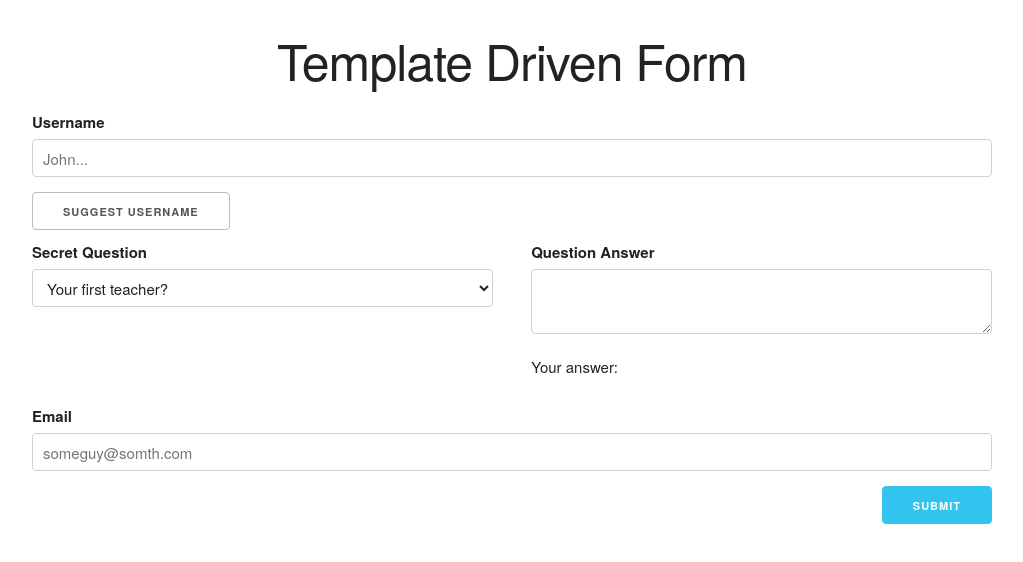
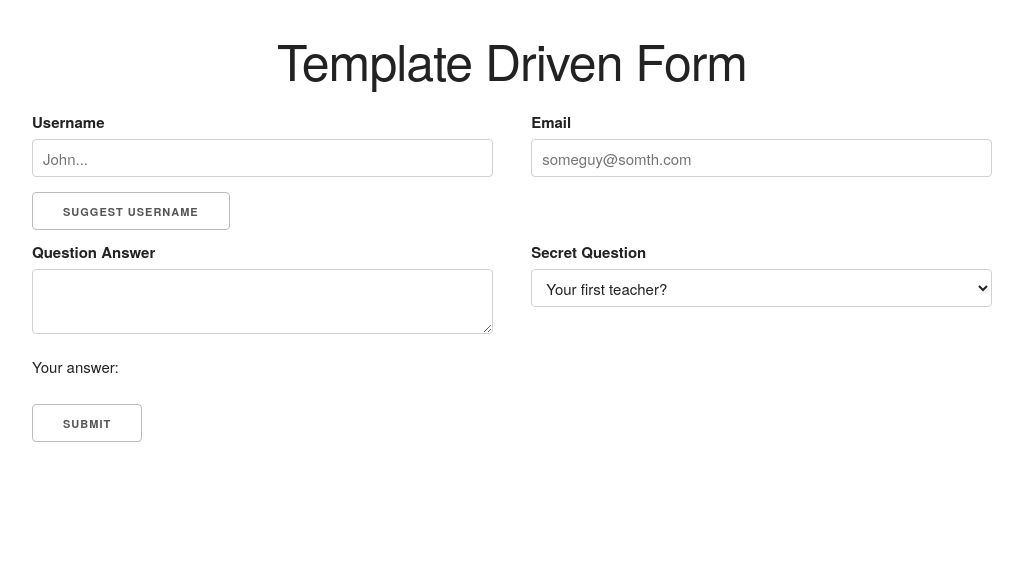
Before and after one commit to du-almeidalima/angular-course, an Angular app: page / in a window 1280 px wide. Shown: the top 562 px of the page, without its empty margins (128-1151 px from the left). Built offline with nearby package versions, Linux system fonts and the light colour scheme.

Commit message:
Section 15: (TD) Grouping Form Controls

```diff
--- a/src/app/app.component.html
+++ b/src/app/app.component.html
@@ -2,25 +2,28 @@
 
   <h1 style="text-align: center; margin-top: 30px;">Template Driven Form</h1>
   <form (ngSubmit)="onSubmit(f)" #f="ngForm">
-    <div class="row">
-      <div class="twelve columns">
+
+    <!-- userData Group-->
+    <div class="row" ngModelGroup="userData" #userData="ngModelGroup">
+      <div class="six columns">
         <label for="username">Username</label>
         <input ngModel required
                name="username" class="u-full-width" type="text" placeholder="John..." id="username">
         <button type="button">Suggest Username</button>
       </div>
+
+      <div class="six columns">
+        <label for="email">Email</label>
+        <input ngModel required email #emailEl="ngModel"
+               name="email" class="u-full-width" type="email" placeholder="someguy@somth.com" id="email">
+        <p *ngIf="emailEl.touched && emailEl.invalid" class="form-error">
+          Please... You know how to write an email, right?</p>
+      </div>
+
+      <p class="form-error" *ngIf="userData.invalid && userData.touched">The User data group is invalid.</p>
     </div>
 
     <div class="row">
-      <div class="six columns">
-        <label for="secret">Secret Question</label>
-        <select [ngModel]="defaultSecretSelect" name="secret" class="u-full-width" id="secret">
-          <option value="pet">Your first Pet?</option>
-          <option value="teacher">Your first teacher?</option>
-          <option value="car">Color of your car?</option>
-        </select>
-
-      </div>
 
       <div class="six columns">
         <label for="answer">Question Answer</label>
@@ -29,18 +32,21 @@
         <p>{{answer}}</p>
       </div>
 
-      <div class="twelve columns">
-        <label for="email">Email</label>
-        <input ngModel required email #emailEl="ngModel"
-               name="email" class="u-full-width" type="email" placeholder="someguy@somth.com" id="email">
-        <p *ngIf="emailEl.touched && emailEl.invalid" class="form-error">
-          Please... You know how to write an email, right?</p>
+      <div class="six columns">
+        <label for="secret">Secret Question</label>
+        <select [ngModel]="defaultSecretSelect" name="secret" class="u-full-width" id="secret">
+          <option value="pet">Your first Pet?</option>
+          <option value="teacher">Your first teacher?</option>
+          <option value="car">Color of your car?</option>
+        </select>
       </div>
+
     </div>
 
     <input
       [disabled]="f.invalid"
-      class="button-primary u-pull-right" type="submit" value="Submit">
+      [className]="f.invalid ? 'button' : 'button-primary'"
+      class="u-pull-right" type="submit" value="Submit">
   </form>
 
 </div>
@@ -84,11 +90,11 @@
     <p *ngIf="emailEl.touched && emailEl.invalid" class="form-error">...</p>
 -->
 
-<!-- DEFAULT VALUES
+<!-- PROPERTY BINDINGS
   Property Binding (One-Way Data Binding)
-  What if we wanted to assign a value to our controls. We could ngModel, but in another way.
-    [ngModel]="variable";
-  this will update the control value with the variable's value. With that we have a one-way property binding.
+    What if we wanted to assign a value to our controls. We could ngModel, but in another way.
+      [ngModel]="variable";
+    this will update the control value with the variable's value. With that we have a one-way property binding.
 
   Two-Wau Data Binding
     suppose we wanted the user to provide an answer to its secret question, and for some reason, repeat it to the user.
@@ -97,3 +103,19 @@
     which is a shorter form of:
       [ngModel]="overRideRate" (ngModelChange)="overRideRate = $event"
 -->
+
+<!-- GROUPING FIELDS/CONTROLS/DATA
+  To group controls, or put them under a property like:
+
+    userData: {
+      name: ...,
+      email: ...,
+      secret: ...
+    }
+
+   We can make use of another NgForms directive, the "ngModuleGroup". To do so in TD, just need to place it into a
+   parent of those controls.
+   We can also get a JS Reference to the Group Object in the same way we do for ngForm or ngModule:
+
+    #userDataRef="ngModelGroup"
+-->
```
